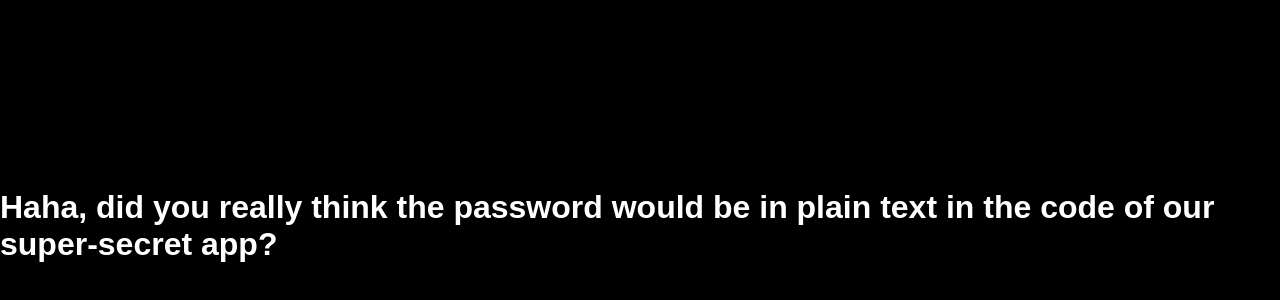
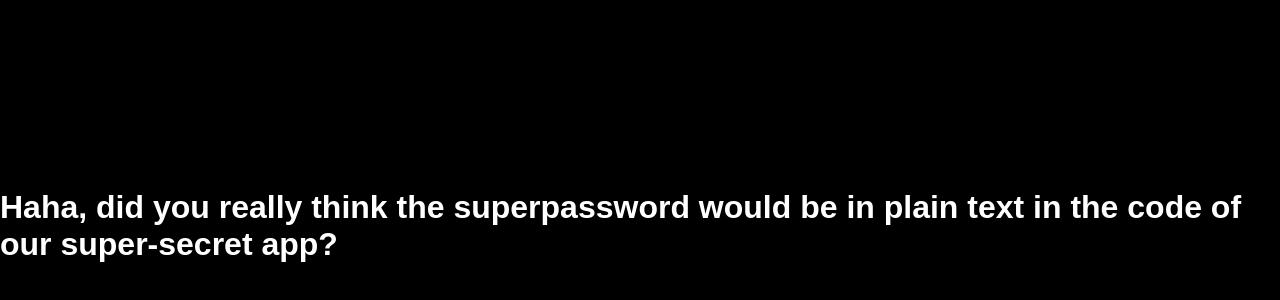
Before and after one commit to CTF-HH-2023/Telegram-Bot, a website: page html/wrong.html in a window 1280 px wide. Shown: the part 174-474 px from the top of the page. Drawn offline with Linux system fonts and the light colour scheme.

Commit message:
Add files via upload

```diff
--- a/html/wrong.html
+++ b/html/wrong.html
@@ -17,7 +17,7 @@
   </style>
 </head>
 <body>
-  <h1>Haha, did you really think the password would be in plain text in the code of our super-secret app?</h1>
+  <h1>Haha, did you really think the superpassword would be in plain text in the code of our super-secret app?</h1>
 </body>
 </html>
 <!--super secret password is VzNsQzBtM19UMF9yMzRsMXR5-->
```
